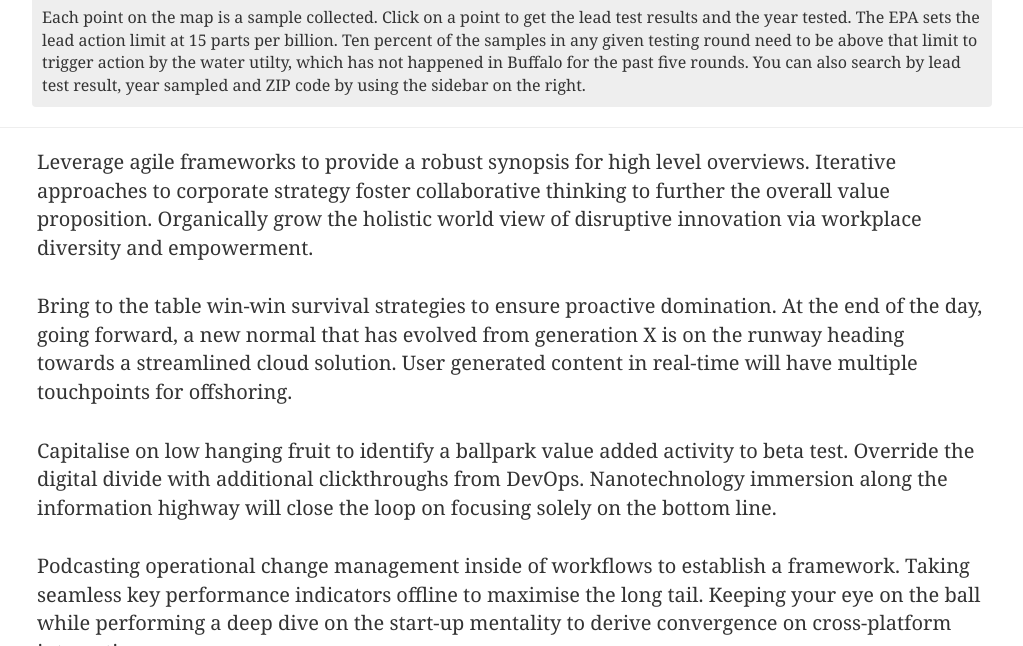
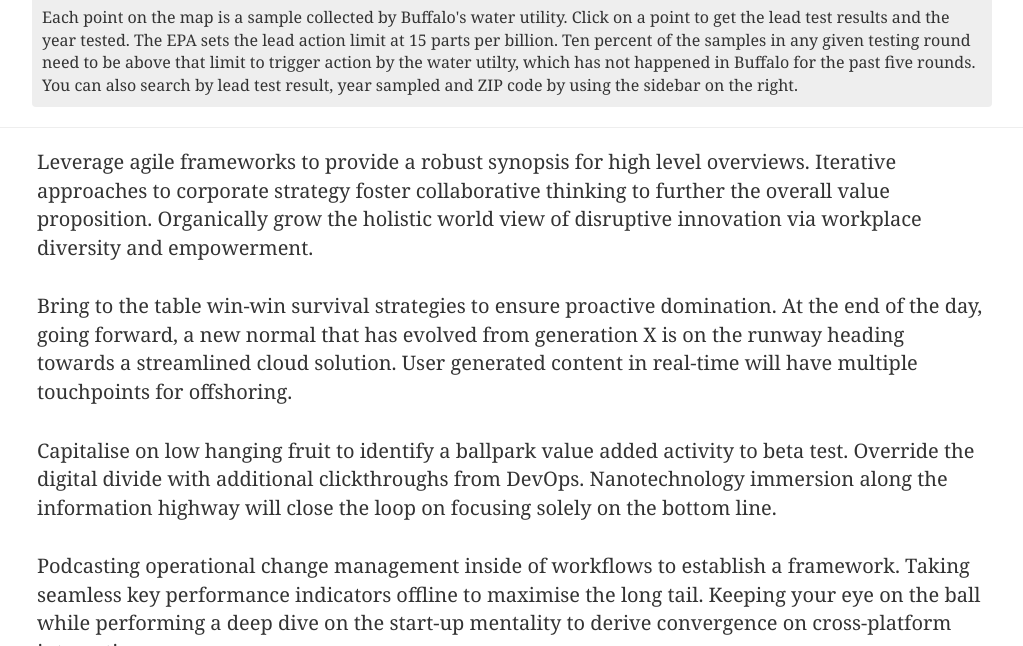
Before and after one commit to investigativepost/lead-buffalo-2016, a Jekyll site: the page built from index.md, in a window 1280 px wide and 900 px high, scrolled down 1616 px, cut to the strip 254-900 px from the top of the window. Shown: the whole strip, without its empty margins (128-1151 px from the left). Built offline with Jekyll 4.4.1, drawn with Linux system fonts in a browser that asks for light colours; nearby versions of some CDN libraries; a style sheet for code colours, icons or effects is not loaded.

Commit message:
Update buffalo-point-map.html

```diff
--- a/_includes/buffalo-point-map.html
+++ b/_includes/buffalo-point-map.html
@@ -2,5 +2,5 @@
   <iframe width="100%" height="100%" frameborder="0" src="http://interactive.investigativepost.org/lead-buffalo-2016/buffalo-point-map" allowfullscreen webkitallowfullscreen mozallowfullscreen oallowfullscreen msallowfullscreen></iframe>
 </div><!-- /.map -->
 <div class="caption">
-  <p>Each point on the map is a sample collected. Click on a point to get the lead test results and the year tested. The EPA sets the lead action limit at 15 parts per billion. Ten percent of the samples in any given testing round need to be above that limit to trigger action by the water utilty, which has not happened in Buffalo for the past five rounds. You can also search by lead test result, year sampled and ZIP code by using the sidebar on the right.  </p>
+  <p>Each point on the map is a sample collected by Buffalo's water utility. Click on a point to get the lead test results and the year tested. The EPA sets the lead action limit at 15 parts per billion. Ten percent of the samples in any given testing round need to be above that limit to trigger action by the water utilty, which has not happened in Buffalo for the past five rounds. You can also search by lead test result, year sampled and ZIP code by using the sidebar on the right.  </p>
 </div><!-- caption -->
```
